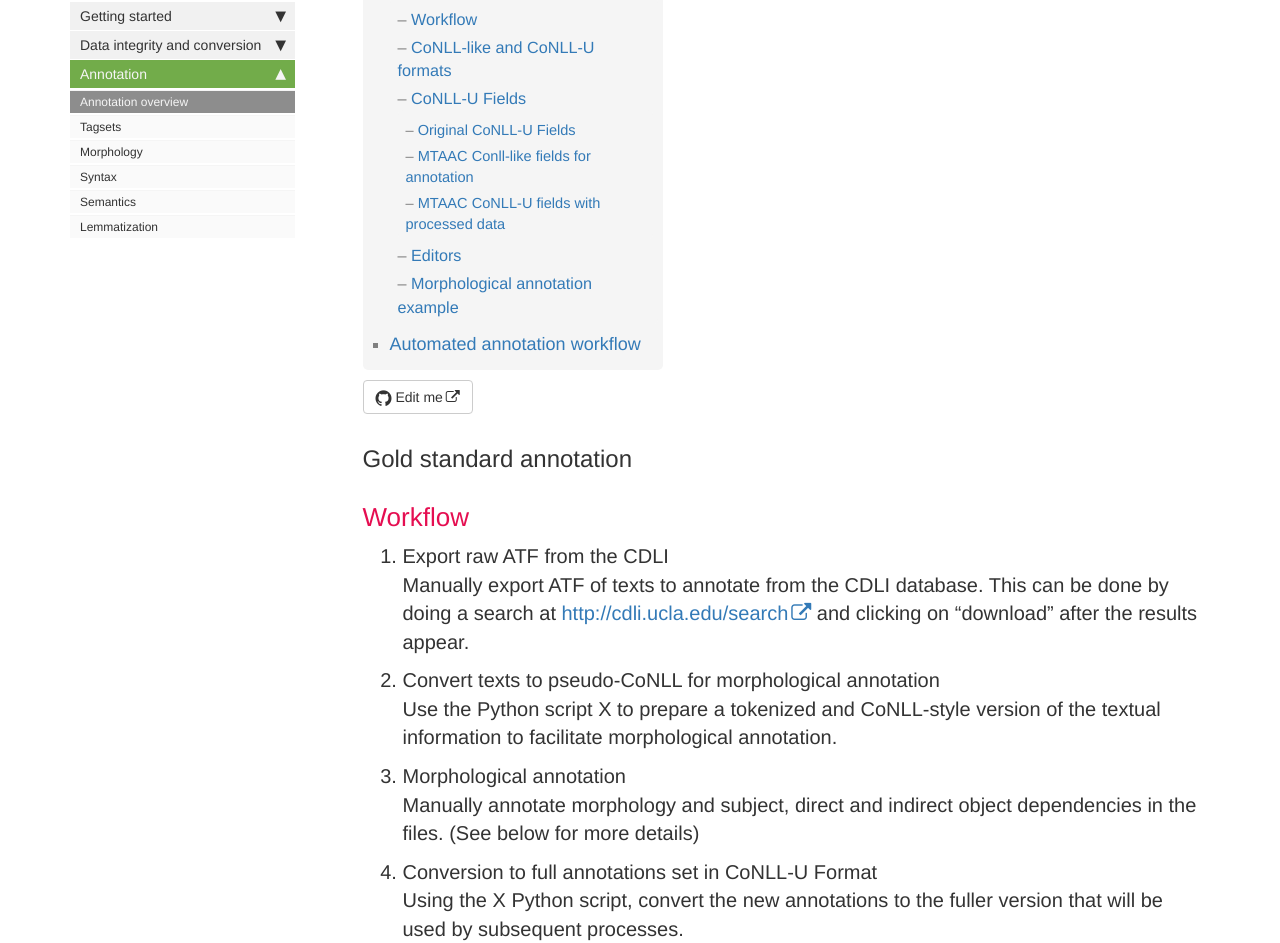
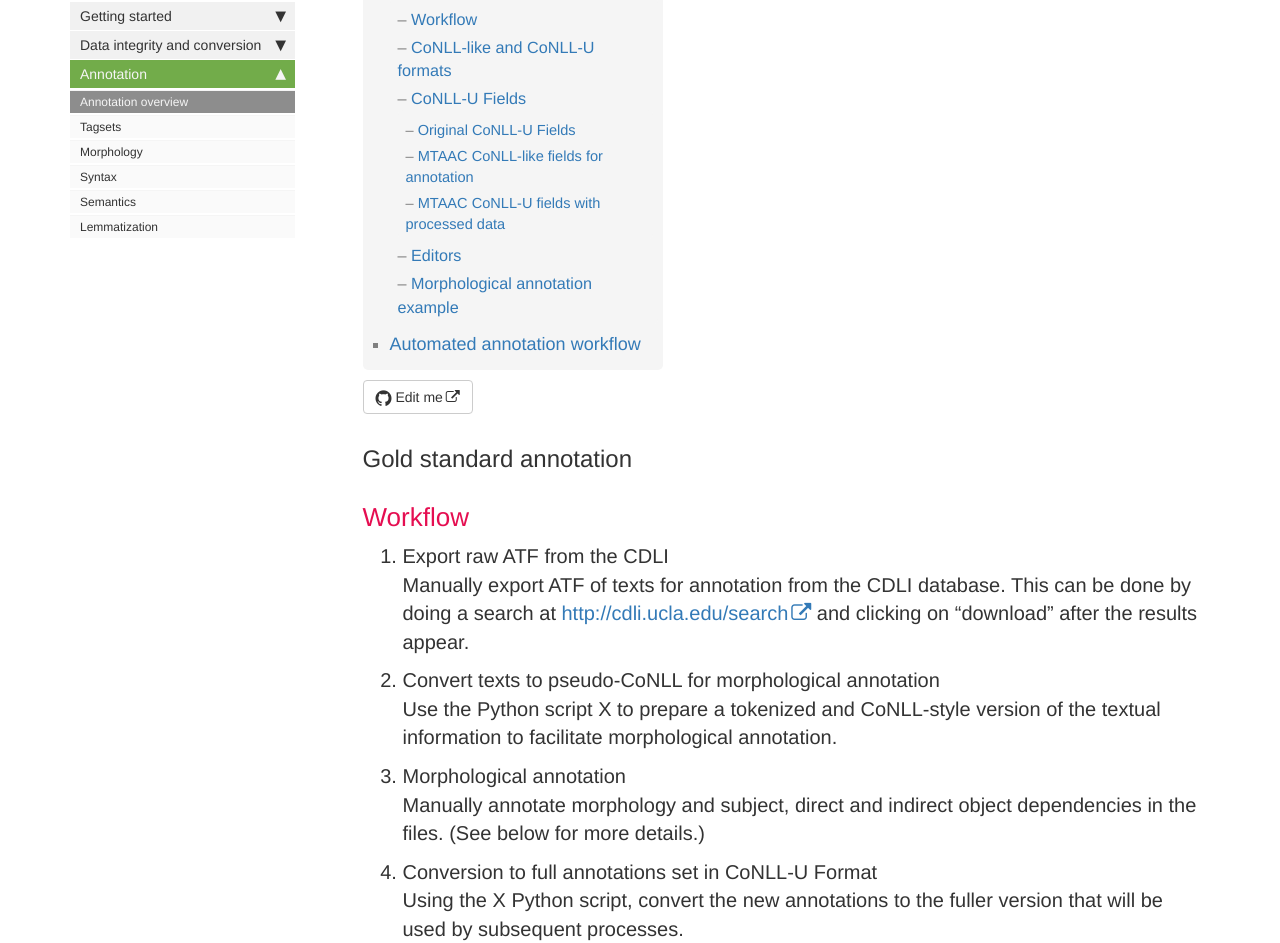
Before and after one commit to cdli-gh/cdli-gh.github.io, a Jekyll site: the page built from pages/guide/guide_overview.md, in a window 1280 px wide and 1400 px high. Shown: the part 265-1208 px from the top of the window. Built offline with Jekyll 4.4.1, drawn with Linux system fonts in a browser that asks for light colours; nearby versions of some CDN libraries; comment, search, counter and statistics services are not loaded; some of the changed text lies outside the part shown.

Commit message:
Update guide_overview.md

```diff
--- a/pages/guide/guide_overview.md
+++ b/pages/guide/guide_overview.md
@@ -11,13 +11,13 @@ summary:
 ### Workflow
 
 1. Export raw ATF from the CDLI
-Manually export ATF of texts to annotate from the CDLI database. This can be done by doing a search at <http://cdli.ucla.edu/search> and clicking on "download" after the results appear.
+Manually export ATF of texts for annotation from the CDLI database. This can be done by doing a search at <http://cdli.ucla.edu/search> and clicking on "download" after the results appear.
 
 2. Convert texts to pseudo-CoNLL for morphological annotation
 Use the Python script X to prepare a tokenized and CoNLL-style version of the textual information to facilitate morphological annotation.
 
 3. Morphological annotation
-Manually annotate morphology and subject, direct and indirect object dependencies in the files. (See below for more details)
+Manually annotate morphology and subject, direct and indirect object dependencies in the files. (See below for more details.)
 
 4. Conversion to full annotations set in CoNLL-U Format
 Using the X Python script, convert the new annotations to the fuller version that will be used by subsequent processes.
@@ -63,7 +63,7 @@ ConLL-U fields description based on the Universal Dependencies website
 - DEPS: Enhanced dependency graph in the form of a list of head-deprel pairs.
 - MISC: Any other annotation.
 
-#### MTAAC Conll-like fields for annotation
+#### MTAAC CoNLL-like fields for annotation
 	# ID	FORM	SEGM	XPOSTAG	HEAD	DEPREL	MISC
 
 - ID: all information about the surface, column, line and token (o.col1.1.1;  o.1.1 if there is no column). Only the column number is optional.
```
Also changed, not shown: other parts of pages/guide/guide_overview.md (+1 -1 lines).
